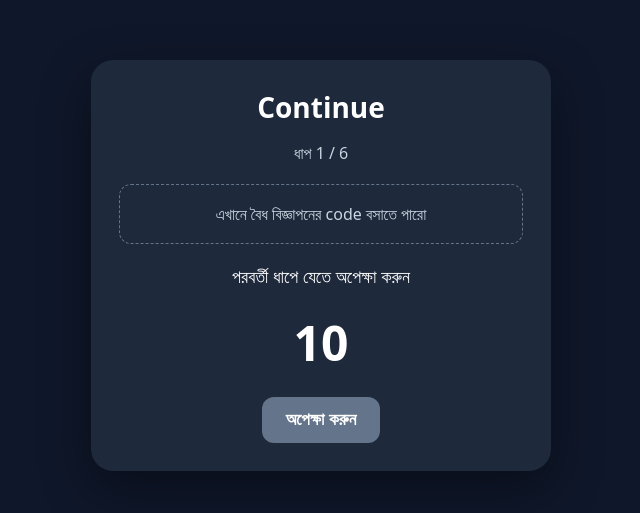
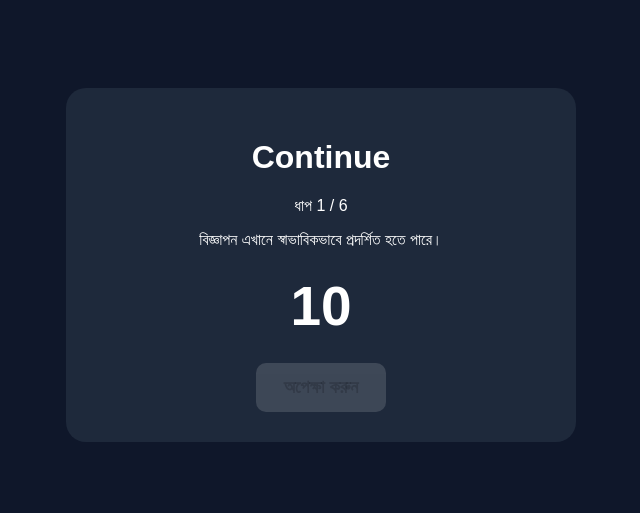
Before and after one commit to sultanablu1990-spec/key-gateway, a plain HTML site: page index.html in a window 1280 px wide. Shown: the part 135-648 px from the top of the page, without its empty margins (319-959 px from the left). Drawn offline with Linux system fonts and the light colour scheme.

Commit message:
Refactor index.html for structure and styling

```diff
--- a/index.html
+++ b/index.html
@@ -1,64 +1,131 @@
 <!doctype html>
 <html lang="bn">
 <head>
+<meta charset="utf-8">
+<meta name="viewport" content="width=device-width,initial-scale=1">
+<title>Key Gateway</title>
+
+<!-- AdSense -->
 <script async src="https://pagead2.googlesyndication.com/pagead/js/adsbygoogle.js?client=ca-pub-2854837492820194"
 crossorigin="anonymous"></script>
 <meta name="google-adsense-account" content="ca-pub-2854837492820194">
-<meta charset="utf-8">
-<meta name="viewport" content="width=device-width,initial-scale=1">
-<title>Key Gateway</title>
+
 <style>
-*{box-sizing:border-box}body{margin:0;font-family:system-ui,Arial,sans-serif;background:#0f172a;color:#fff;min-height:100vh;display:grid;place-items:center}
-.card{width:min(92%,460px);background:#1e293b;border-radius:22px;padding:28px;text-align:center;box-shadow:0 18px 50px #0006}
-h1{margin:0 0 8px;font-size:28px}.muted{color:#cbd5e1}.step{font-size:18px;margin:20px 0}
-.timer{font-size:48px;font-weight:800;margin:22px}.btn{border:0;border-radius:12px;padding:13px 24px;font-size:17px;font-weight:700;background:#64748b;color:#fff;cursor:not-allowed}.btn.ready{background:#22c55e;cursor:pointer}
-.ad{margin:20px 0;padding:18px;border:1px dashed #64748b;border-radius:12px;color:#cbd5e1}
-.key{font-size:32px;font-weight:900;letter-spacing:3px;background:#0f172a;border-radius:12px;padding:18px;margin:20px 0}
-.hidden{display:none}
+body{
+  margin:0;
+  font-family:Arial,sans-serif;
+  background:#0f172a;
+  color:white;
+  min-height:100vh;
+  display:flex;
+  align-items:center;
+  justify-content:center;
+}
+.card{
+  width:90%;
+  max-width:450px;
+  background:#1e293b;
+  padding:30px;
+  border-radius:20px;
+  text-align:center;
+}
+.timer{
+  font-size:55px;
+  font-weight:bold;
+  margin:25px;
+}
+button{
+  padding:14px 28px;
+  border:0;
+  border-radius:10px;
+  font-size:18px;
+  font-weight:bold;
+}
+button:disabled{
+  opacity:.5;
+}
+.key{
+  font-size:35px;
+  font-weight:bold;
+  margin:25px;
+}
 </style>
 </head>
+
 <body>
-<main class="card">
-  <section id="gateway">
+
+<div class="card">
+
+<div id="gateway">
 <h1>Continue</h1>
-    <p class="muted">ধাপ <span id="step">1</span> / 6</p>
-    <div class="ad">এখানে বৈধ বিজ্ঞাপনের code বসাতে পারো</div>
-    <div class="step">পরবর্তী ধাপে যেতে অপেক্ষা করুন</div>
+<p>ধাপ <span id="step">1</span> / 6</p>
+
+<p>বিজ্ঞাপন এখানে স্বাভাবিকভাবে প্রদর্শিত হতে পারে।</p>
+
 <div class="timer" id="timer">15</div>
-    <button class="btn" id="next" disabled>অপেক্ষা করুন</button>
-  </section>
 
-  <section id="result" class="hidden">
+<button id="next" disabled>অপেক্ষা করুন</button>
+</div>
+
+<div id="result" style="display:none">
 <h1>Your Key</h1>
-    <p class="muted">৬টি ধাপ সম্পন্ন হয়েছে।</p>
+<p>৬টি ধাপ সম্পন্ন হয়েছে।</p>
 <div class="key">1122</div>
-    <p class="muted">এই Key-টি সবার জন্য একই।</p>
-  </section>
-</main>
+</div>
+
+</div>
+
 <script>
-let current=1, seconds=15;
-const timer=document.getElementById('timer'), next=document.getElementById('next'), step=document.getElementById('step');
-function run(){
-  seconds=15; timer.textContent=seconds; next.disabled=true; next.classList.remove('ready'); next.textContent='অপেক্ষা করুন';
-  const interval=setInterval(()=>{
-    seconds--; timer.textContent=seconds;
-    if(seconds<=0){
-      clearInterval(interval);
-      next.disabled=false; next.classList.add('ready');
-      next.textContent=current===6?'Key দেখুন':'Continue';
+let step=1;
+let time=15;
+
+const timer=document.getElementById("timer");
+const button=document.getElementById("next");
+const stepText=document.getElementById("step");
+
+function startTimer(){
+
+time=15;
+timer.textContent=time;
+button.disabled=true;
+button.textContent="অপেক্ষা করুন";
+
+let countdown=setInterval(function(){
+
+time--;
+timer.textContent=time;
+
+if(time<=0){
+
+clearInterval(countdown);
+
+button.disabled=false;
+button.textContent=step===6?"Key দেখুন":"Continue";
+
 }
+
 },1000);
+
 }
-next.addEventListener('click',()=>{
-  if(next.disabled) return;
-  if(current===6){
-    document.getElementById('gateway').classList.add('hidden');
-    document.getElementById('result').classList.remove('hidden');
+
+button.onclick=function(){
+
+if(step===6){
+
+document.getElementById("gateway").style.display="none";
+document.getElementById("result").style.display="block";
 return;
+
 }
-  current++; step.textContent=current; run();
-});
-run();
+
+step++;
+stepText.textContent=step;
+startTimer();
+
+};
+
+startTimer();
 </script>
+
 </body>
 </html>
```
Lines whose indentation alone changed are shown as unchanged.
